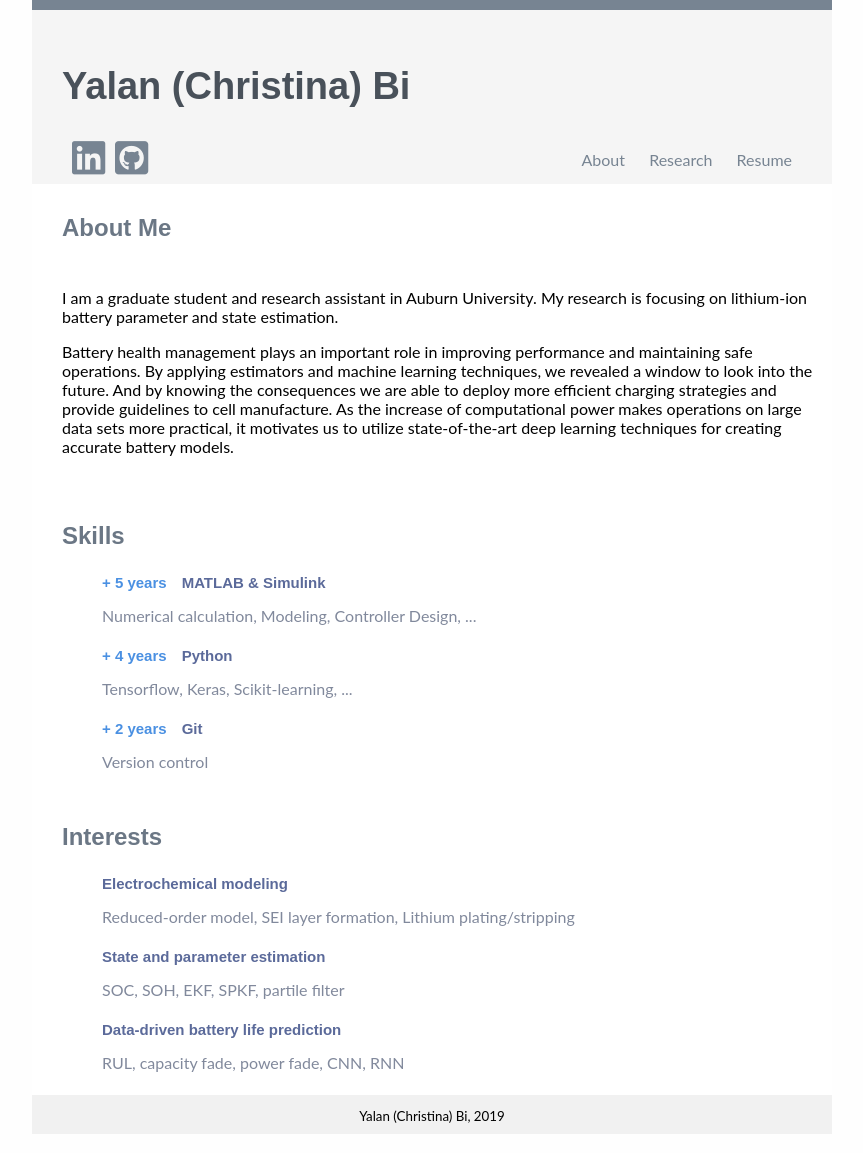
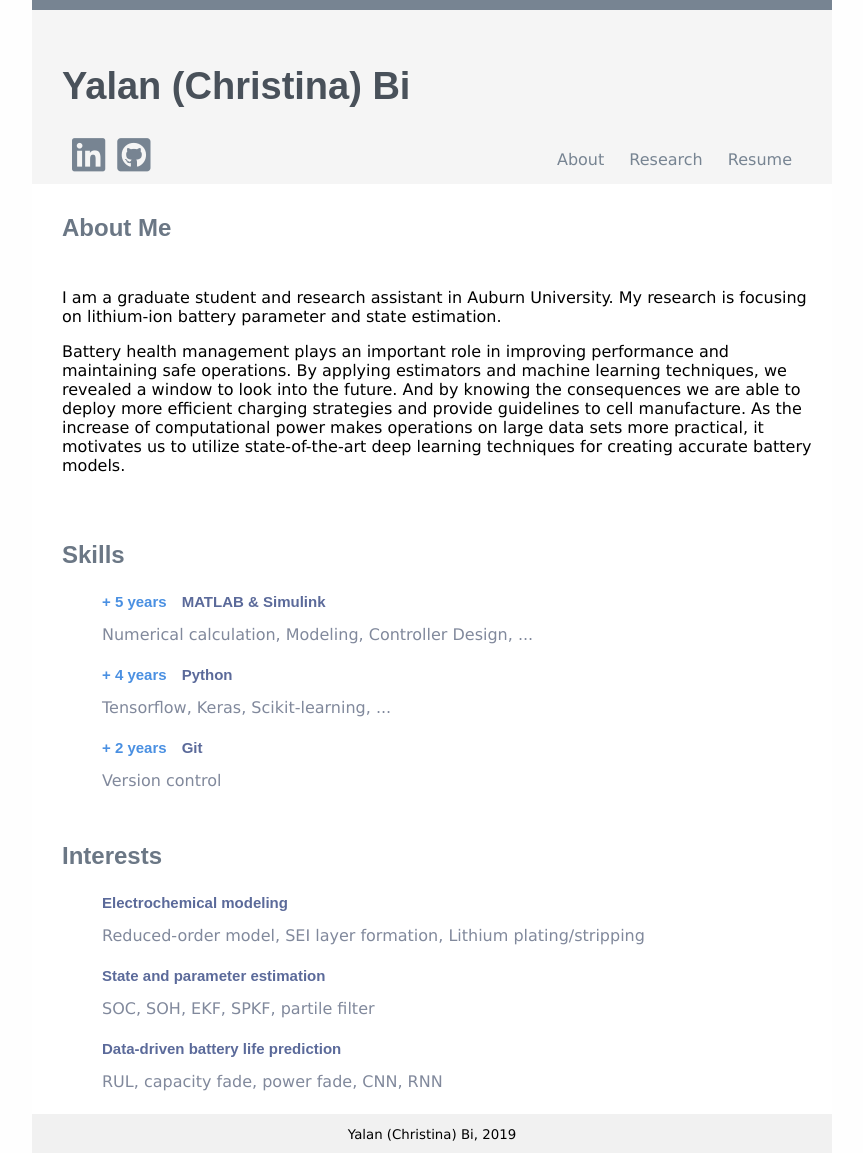
Before and after one commit to Christinabi/Christinabi.github.io, a Jekyll site: the page index.html, which Jekyll copies as it is, in a window 1280 px wide. Shown: the whole page, without its empty margins (208-1071 px from the left). Built offline with Jekyll 4.4.1, drawn with Linux system fonts in a browser that asks for light colours; nearby versions of some CDN libraries.

Commit message:
Update style.css

```diff
--- a/css/style.css
+++ b/css/style.css
@@ -4,7 +4,7 @@ html{
 body {
   background-color: #f1f1f1;
   margin: 0 auto;
-  font-family: 'Lato', arial, sans-serif;
+  font-family: Verdana, arial, sans-serif;
   max-width: 800px;
   -webkit-font-smoothing: antialiased;
   -moz-osx-font-smoothing: grayscale;
```
